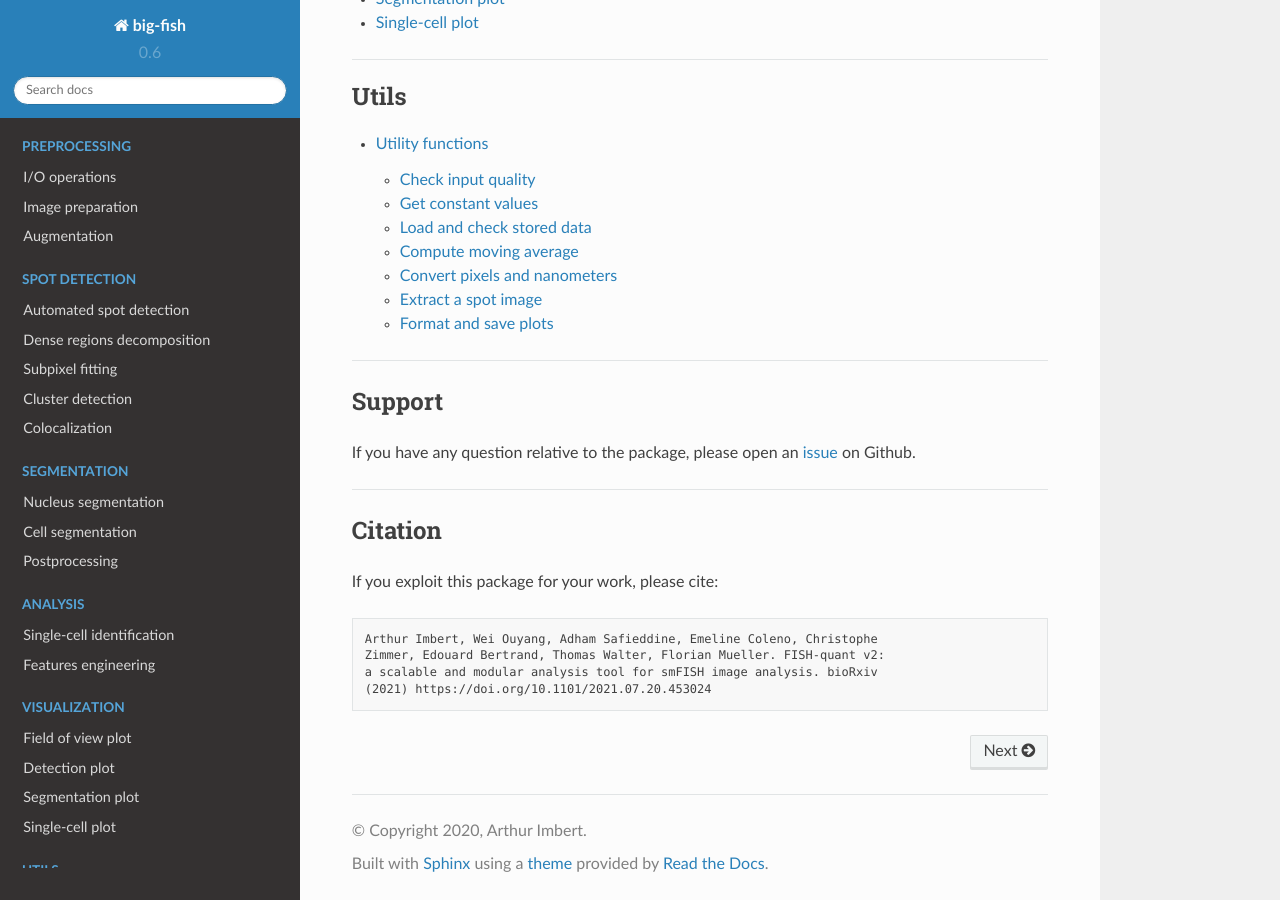
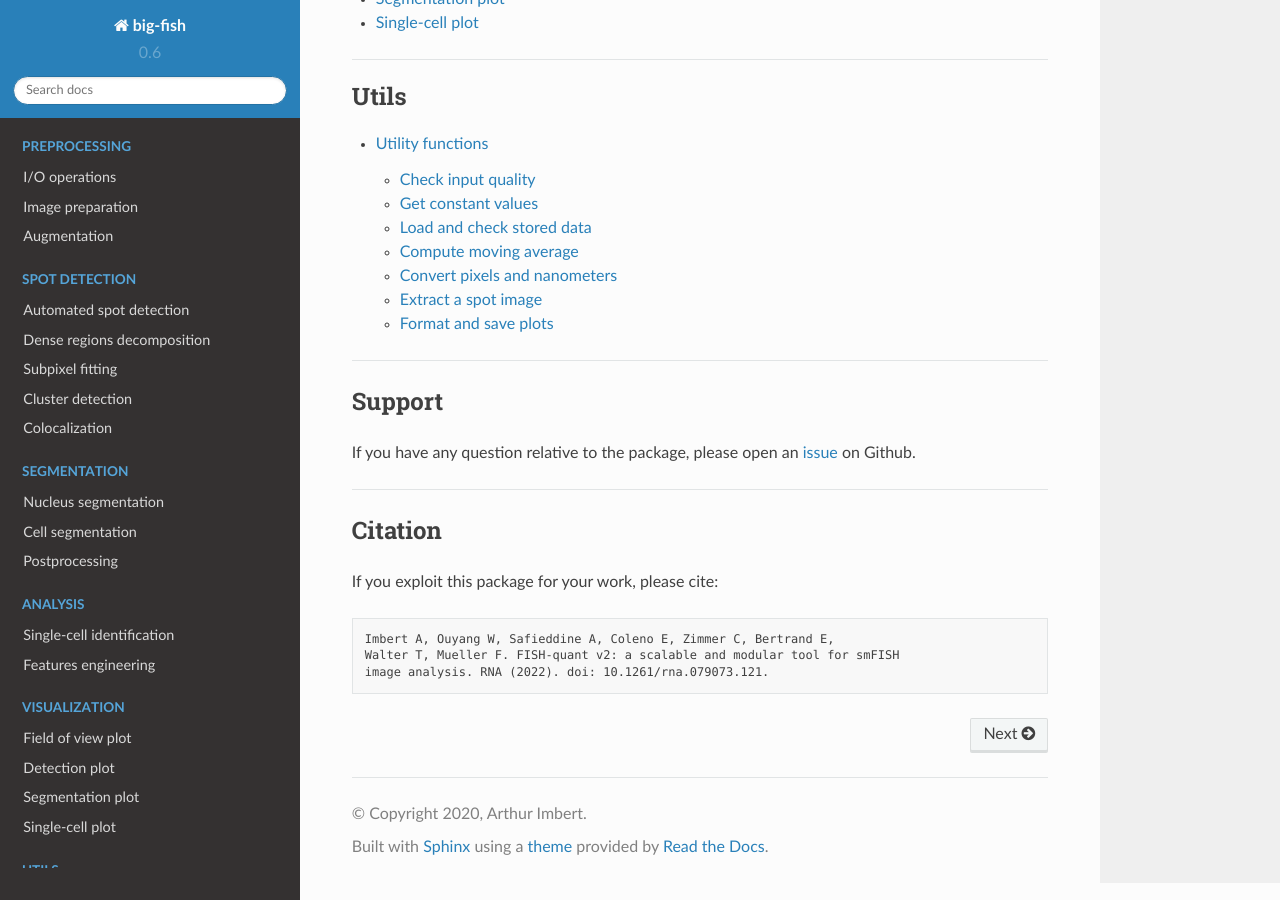
Before and after one commit to fish-quant/big-fish, a Sphinx documentation site: the page built from docs/source/index.rst, in a window 1280 px wide and 900 px high, scrolled down 3433 px. Built offline with Sphinx 7.4.7 and the Read the Docs theme 2.0.0, drawn with Linux system fonts in a browser that asks for light colours.

Commit message:
update citation

```diff
--- a/docs/source/index.rst
+++ b/docs/source/index.rst
@@ -163,7 +163,6 @@
 
 .. code-block:: text
 
-    Arthur Imbert, Wei Ouyang, Adham Safieddine, Emeline Coleno, Christophe
-    Zimmer, Edouard Bertrand, Thomas Walter, Florian Mueller. FISH-quant v2:
-    a scalable and modular analysis tool for smFISH image analysis. bioRxiv
-    (2021) https://doi.org/10.1101/2021.07.20.453024
+    Imbert A, Ouyang W, Safieddine A, Coleno E, Zimmer C, Bertrand E,
+    Walter T, Mueller F. FISH-quant v2: a scalable and modular tool for smFISH
+    image analysis. RNA (2022). doi: 10.1261/rna.079073.121.
```
Also changed, not shown: README.md (+1 -1 lines).
